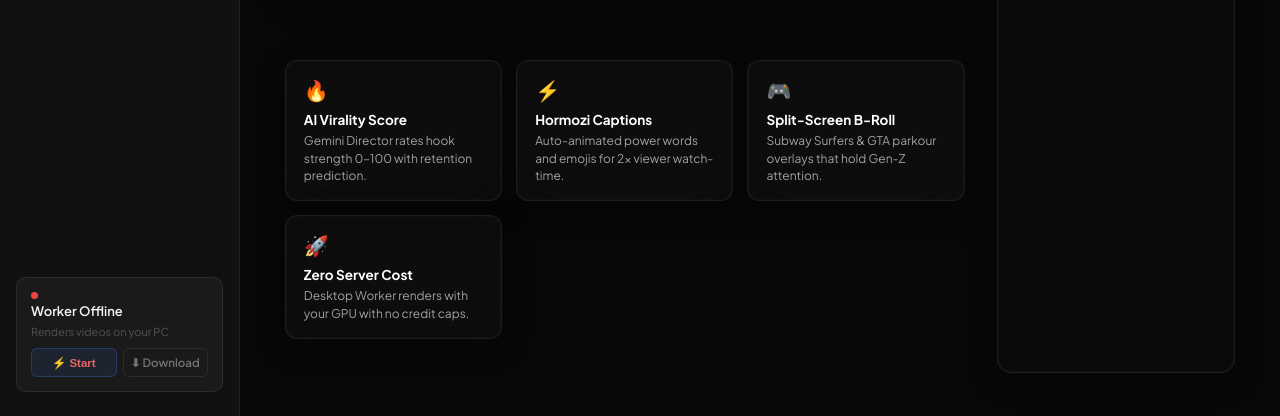
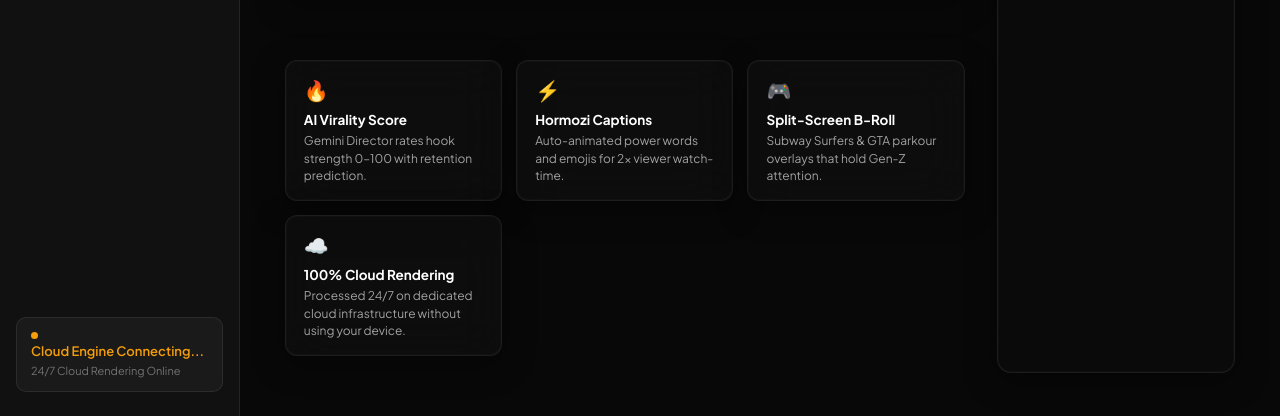
Before and after one commit to musharafabdulkadir7-lab/viralclip-saas, a FastAPI app: page / in a window 1280 px wide. Shown: the part 693-1109 px from the top of the page. Run offline with FastAPI, Linux system fonts and the light colour scheme.

Commit message:
feat: modernize UI for 100% cloud rendering, remove desktop download buttons and offline warnings

```diff
--- a/static/app.js
+++ b/static/app.js
@@ -14,17 +14,15 @@ function getActiveUserId() {
     return uid;
 }
 
-// ─── Worker Connection State ──────────────────────────────────────────────────
-let workerIsAlive = false;
-let workerIsStarting = false;
+// ─── Cloud Worker Connection State ───────────────────────────────────────────
+let workerIsAlive = true; // Cloud worker on Oracle is active 24/7
 
 async function checkWorkerHeartbeat() {
     try {
         const userId = getActiveUserId();
-        const res = await fetch(`/api/v1/debug/queue?user_id=${userId}`);
+        const res = await fetch(`/api/v1/worker/heartbeat?user_id=${userId}`);
         const data = await res.json();
-        workerIsAlive = !!data.worker_alive;
-        if (workerIsAlive) workerIsStarting = false;
+        workerIsAlive = data.alive !== false;
 
         const dot = document.getElementById('worker-dot');
         const label = document.getElementById('worker-label');
@@ -32,25 +30,21 @@ async function checkWorkerHeartbeat() {
             if (workerIsAlive) {
                 dot.style.background = '#10b981';
                 dot.style.boxShadow = '0 0 10px rgba(16,185,129,0.5)';
-                label.textContent = 'Worker Active (🟢)';
+                label.textContent = 'Cloud Engine Active (🟢)';
                 label.style.color = '#10b981';
-            } else if (workerIsStarting) {
+            } else {
                 dot.style.background = '#f59e0b';
-                dot.style.boxShadow = '0 0 10px rgba(245,158,11,0.5)';
-                label.textContent = 'Worker Starting... (⏳)';
+                dot.style.boxShadow = 'none';
+                label.textContent = 'Cloud Engine Connecting...';
                 label.style.color = '#f59e0b';
-            } else {
-                dot.style.background = '#ef4444';
-                dot.style.boxShadow = 'none';
-                label.textContent = 'Worker Offline';
-                label.style.color = 'var(--text-3)';
             }
         }
     } catch (e) {
-        workerIsAlive = false;
+        // Default to active since cloud worker runs persistently
+        workerIsAlive = true;
     }
 }
-setInterval(checkWorkerHeartbeat, 3000);
+setInterval(checkWorkerHeartbeat, 8000);
 
 function startWorkerURI() {
     const userId = getActiveUserId();
@@ -193,19 +187,6 @@ function updateWorkerUI(alive) {
         label.textContent = 'Worker Offline';
     }
 }
-
-async function checkWorkerHeartbeat() {
-    try {
-        const userId = document.cookie.split('; ').find(r => r.startsWith('user_id='))?.split('=')[1] || 'demo_user_123';
-        const res = await fetch(`/api/v1/worker/heartbeat?user_id=${userId}`);
-        const data = await res.json();
-        updateWorkerUI(data.alive);
-    } catch (e) {
-        updateWorkerUI(false);
-    }
-}
-setInterval(checkWorkerHeartbeat, 5000);
-
 // ─── Pipeline Step Indicator ──────────────────────────────────────────────────
 function updatePipelineSteps(pct) {
     // Steps: search (10%), download (25%), cut (60%), upload (85%)
@@ -943,13 +924,6 @@ document.addEventListener('DOMContentLoaded', () => {
         const autoUploadToggle = document.getElementById('studio-autopost-toggle');
         const autoUpload = autoUploadToggle ? autoUploadToggle.checked : true;
 
-        // If worker is offline, tell them to start it
-        if (!workerIsAlive) {
-            addMessage('Director AI', '⚠️ **Worker is offline.** Please start the ClipAI_Worker.exe app on your computer before generating a clip. If you haven\'t downloaded it yet, you can download it from the top bar.');
-            showToast('Worker is offline', 'error');
-            return;
-        }
-
         const layout = document.getElementById('studio-layout-select')?.value || 'split_screen';
         const subtitleStyle = document.getElementById('studio-subtitle-select')?.value || 'hormozi';
 
--- a/templates/index.html
+++ b/templates/index.html
@@ -71,14 +71,10 @@
 
     <div class="sidebar-worker-block">
       <div class="worker-status" id="worker-status">
-        <div class="status-dot" id="worker-dot"></div>
-        <span class="worker-label" id="worker-label">Worker Offline</span>
+        <div class="status-dot" id="worker-dot" style="background:#10b981; box-shadow:0 0 10px rgba(16,185,129,0.5);"></div>
+        <span class="worker-label" id="worker-label" style="color:#10b981;">Cloud Engine Active</span>
       </div>
-      <p>Renders videos on your PC</p>
-      <div style="display:flex; gap: 6px; margin-top:10px;">
-        <button onclick="startWorkerURI()" style="flex:1; background:rgba(59,130,246,0.1); color:var(--blue-light); border:1px solid rgba(59,130,246,0.25); padding:6px; border-radius:6px; font-size:11.5px; font-weight:600; cursor:pointer; transition:all 0.2s;" onmouseover="this.style.background='rgba(59,130,246,0.2)'" onmouseout="this.style.background='rgba(59,130,246,0.1)'">⚡ Start</button>
-        <a href="/static/ClipAI_Worker.exe" download style="flex:1; display:block; text-decoration:none; color:var(--text-3); font-size:11.5px; font-weight:600; background:var(--bg-1); border:1px solid var(--border); padding:6px; border-radius:6px; text-align:center; transition:all 0.2s;" onmouseover="this.style.background='var(--bg-2)'; this.style.color='white'" onmouseout="this.style.background='var(--bg-1)'; this.style.color='var(--text-3)'">⬇ Download</a>
-      </div>
+      <p style="font-size:11px; color:var(--text-3); margin-top:4px;">24/7 Cloud Rendering Online</p>
     </div>
   </aside>
 
@@ -257,9 +253,9 @@
                         <div style="font-size:12px; color:var(--text-2); line-height:1.45;">Subway Surfers & GTA parkour overlays that hold Gen-Z attention.</div>
                     </div>
                     <div class="glass-card" style="padding:16px 18px; border:1px solid rgba(255,255,255,0.07); border-radius:12px; background:rgba(18,18,18,0.5);">
-                        <div style="font-size:20px; margin-bottom:8px;">🚀</div>
-                        <div style="font-size:13.5px; font-weight:700; color:#fff; margin-bottom:4px;">Zero Server Cost</div>
-                        <div style="font-size:12px; color:var(--text-2); line-height:1.45;">Desktop Worker renders with your GPU with no credit caps.</div>
+                        <div style="font-size:20px; margin-bottom:8px;">☁️</div>
+                        <div style="font-size:13.5px; font-weight:700; color:#fff; margin-bottom:4px;">100% Cloud Rendering</div>
+                        <div style="font-size:12px; color:var(--text-2); line-height:1.45;">Processed 24/7 on dedicated cloud infrastructure without using your device.</div>
                     </div>
                 </div>
             </div>
@@ -380,7 +376,7 @@
                 <div class="setting-row">
                     <div class="setting-info">
                         <h3 style="color:var(--text);font-size:18px;margin-bottom:6px;">Enable Auto Post</h3>
-                        <p style="color:var(--text-2);font-size:14px;">The Desktop Worker must be running in the background. (Right-click the ClipAI icon in your System Tray and select "Run on Startup"!) </p>
+                        <p style="color:var(--text-2);font-size:14px;">Clips are automatically generated and published directly from the cloud at your scheduled times.</p>
                     </div>
                     <label class="toggle-switch">
                         <input type="checkbox" id="autopost-enable">
@@ -522,7 +518,7 @@
             <button onclick="closeAccountModal()" style="background:none; border:none; color:var(--text-3); font-size:22px; cursor:pointer;">✕</button>
         </div>
         <p style="font-size: 13px; color: var(--text-2); margin-bottom: 20px; line-height: 1.5;">
-            Manage your credentials, subscription license, and link your desktop rendering worker.
+            Manage your credentials, active subscription license, and cloud rendering status.
         </p>
 
         <div style="margin-bottom: 16px;">
@@ -539,8 +535,8 @@
                 <div id="account-plan-badge" style="color:#10b981; font-weight:800; font-size:15px; margin-top:4px;">Free Tier</div>
             </div>
             <div style="background: rgba(255,255,255,0.03); border: 1px solid var(--border); border-radius: 8px; padding: 12px;">
-                <div style="font-size:11px; color:var(--text-3); text-transform:uppercase; font-weight:700;">Worker Status</div>
-                <div id="account-worker-status" style="color:#3b82f6; font-weight:800; font-size:14px; margin-top:4px;">Checking...</div>
+                <div style="font-size:11px; color:var(--text-3); text-transform:uppercase; font-weight:700;">Engine Status</div>
+                <div id="account-worker-status" style="color:#10b981; font-weight:800; font-size:14px; margin-top:4px;">Cloud Online (🟢)</div>
             </div>
         </div>
 
@@ -549,12 +545,6 @@
                 <span style="color:var(--text-3);">Linked User ID:</span>
                 <span id="account-user-id" style="color:#fff; font-family:monospace; font-size:11.5px; background:rgba(0,0,0,0.3); padding:3px 8px; border-radius:4px;">user_...</span>
             </div>
-        </div>
-
-        <div style="margin-bottom: 18px;">
-            <button onclick="startWorkerURI()" class="btn btn-outline" style="width:100%; justify-content:center; padding:10px; font-size:13px; border-color:var(--blue); color:var(--blue-light); background:rgba(37,99,235,0.1);">
-                ⚡ Pair Desktop Worker to this Account
-            </button>
         </div>
 
         <div style="display:flex; gap:10px; border-top: 1px solid var(--border); padding-top: 16px;">
@@ -586,7 +576,7 @@
 </div>
 
 <script src="https://cdn.jsdelivr.net/npm/chart.js"></script>
-<script src="/static/app.js?v=120"></script>
+<script src="/static/app.js?v=121"></script>
 
 <!-- ── Brand Kit Modal ───────────────────────────────── -->
 <div id="brand-modal" class="brand-modal hidden">
```
